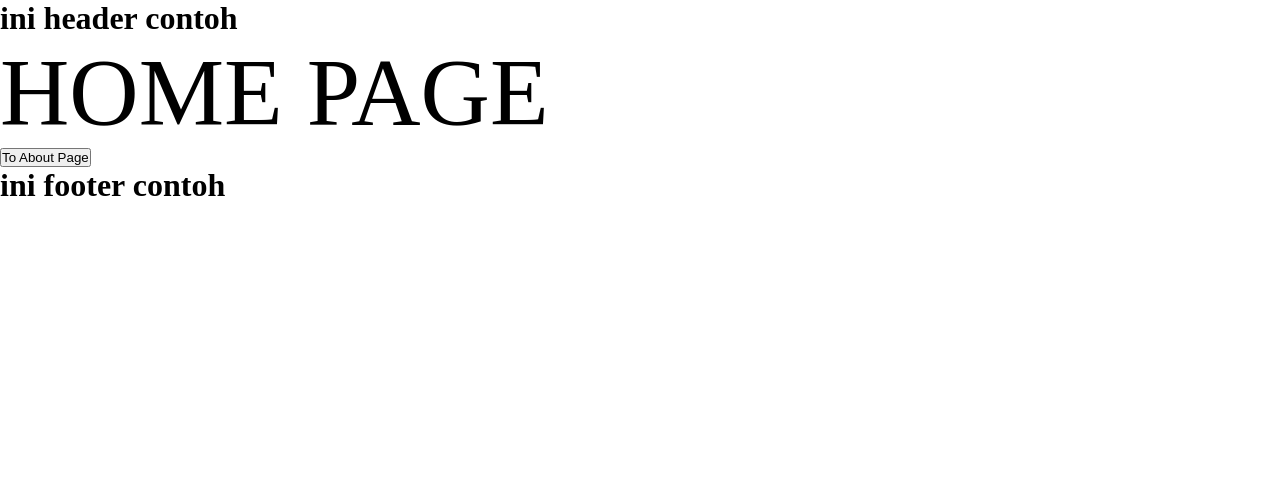
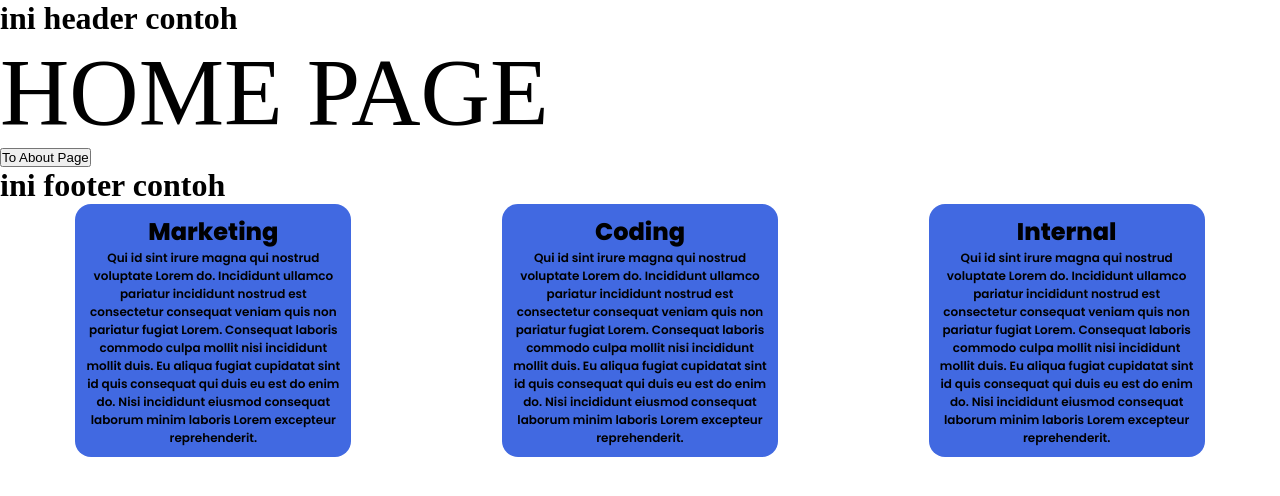
Before and after one commit to IgnatiusMD/TestingWebsite, a React (Create React App) app: page / in a window 1280 px wide. Shown: the top 496 px of the page. Built offline with nearby package versions, Linux system fonts and the light colour scheme.

Commit message:
added cards

```diff
--- /dev/null
+++ b/src/component/pages/Card.jsx
@@ -0,0 +1,14 @@
+import React from "react";
+
+export default class Card extends React.Component{
+    render(){
+        return <div className="card-box">
+            <div className="card-head">
+                {this.props.skills}
+            </div>
+            <div className="card-content">
+                {this.props.content}
+            </div>
+        </div>
+    }
+}
--- a/src/pages/home-page/homePage.jsx
+++ b/src/pages/home-page/homePage.jsx
@@ -3,6 +3,7 @@ import { Link } from "react-router-dom";
 
 import Header from "../../component/common/Header";
 import Footer from "../../component/common/Footer";
+import Card from "../../component/pages/Card";
 
 const HomePage = () => {
     return (
@@ -17,6 +18,19 @@ const HomePage = () => {
                 </button>
             </Link>
             <Footer />
+            <div className="home-cards">
+                <Card
+                skills="Marketing"
+                content="Qui id sint irure magna qui nostrud voluptate Lorem do. Incididunt ullamco pariatur incididunt nostrud est consectetur consequat veniam quis non pariatur fugiat Lorem. Consequat laboris commodo culpa mollit nisi incididunt mollit duis. Eu aliqua fugiat cupidatat sint id quis consequat qui duis eu est do enim do. Nisi incididunt eiusmod consequat laborum minim laboris Lorem excepteur reprehenderit." />
+
+                <Card
+                skills="Coding"
+                content="Qui id sint irure magna qui nostrud voluptate Lorem do. Incididunt ullamco pariatur incididunt nostrud est consectetur consequat veniam quis non pariatur fugiat Lorem. Consequat laboris commodo culpa mollit nisi incididunt mollit duis. Eu aliqua fugiat cupidatat sint id quis consequat qui duis eu est do enim do. Nisi incididunt eiusmod consequat laborum minim laboris Lorem excepteur reprehenderit." />
+
+                <Card
+                skills="Internal"
+                content="Qui id sint irure magna qui nostrud voluptate Lorem do. Incididunt ullamco pariatur incididunt nostrud est consectetur consequat veniam quis non pariatur fugiat Lorem. Consequat laboris commodo culpa mollit nisi incididunt mollit duis. Eu aliqua fugiat cupidatat sint id quis consequat qui duis eu est do enim do. Nisi incididunt eiusmod consequat laborum minim laboris Lorem excepteur reprehenderit." />
+            </div>
         </React.Fragment>
     )
 }
--- a/src/styles/pages/_home-page.scss
+++ b/src/styles/pages/_home-page.scss
@@ -1,3 +1,28 @@
 .home-title{
     font-size: 96px;
 }
+
+.home-cards{
+    display: flex;
+    width: 100%;
+    justify-content: space-around;
+}
+
+.card-box{
+    background-color: royalblue;
+    width: 20%;
+    padding: 10px;
+    border-radius: 16px;
+
+    .card-head{
+        font-family: "PoppinsExtraBold";
+        font-size: 24px;
+        display: flex;
+        justify-content: center;
+    }
+    .card-content{
+        font-family: "PoppinsSemiBold";
+        font-size: 12px;
+        text-align: center;
+    }
+}
```
